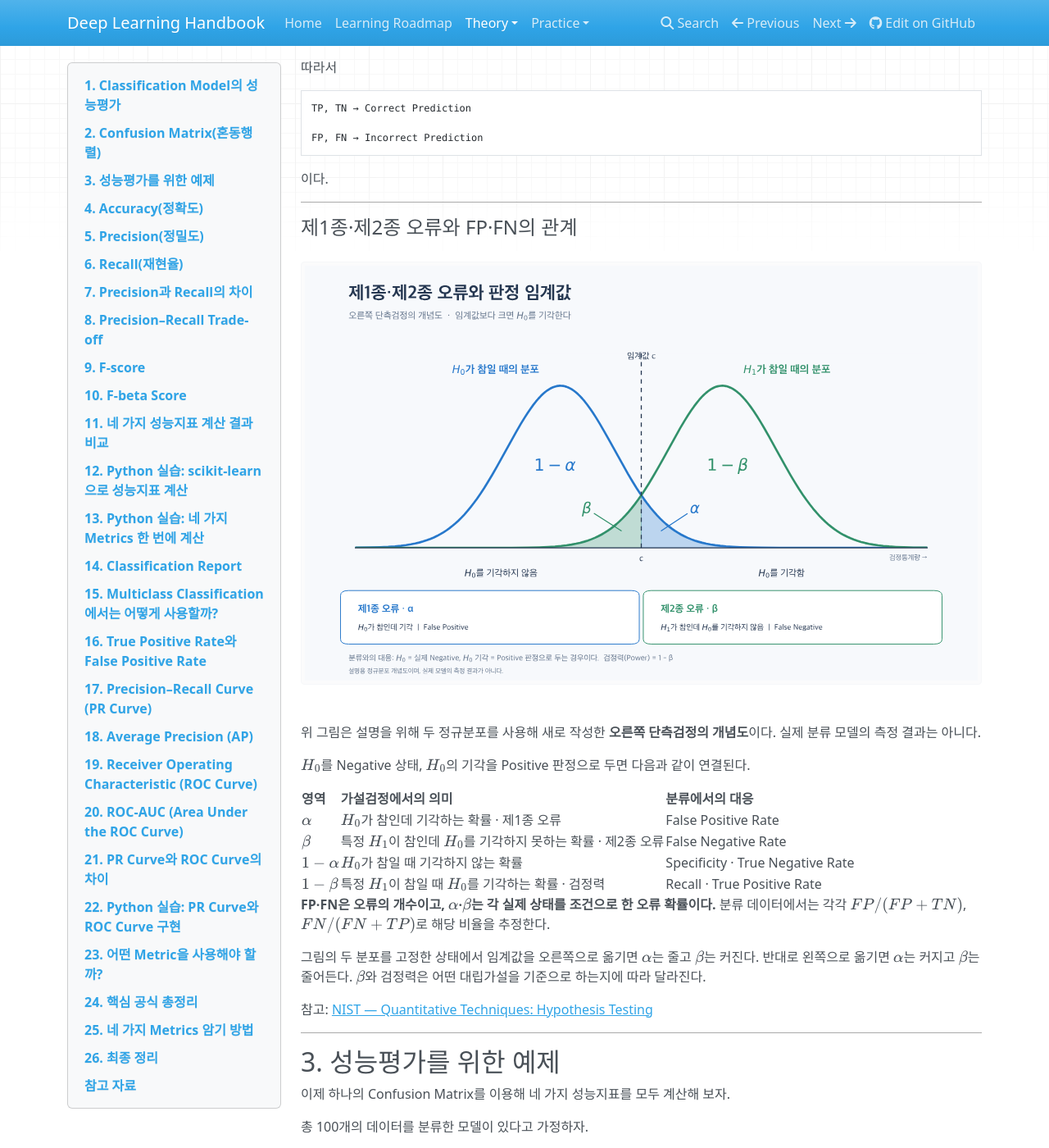
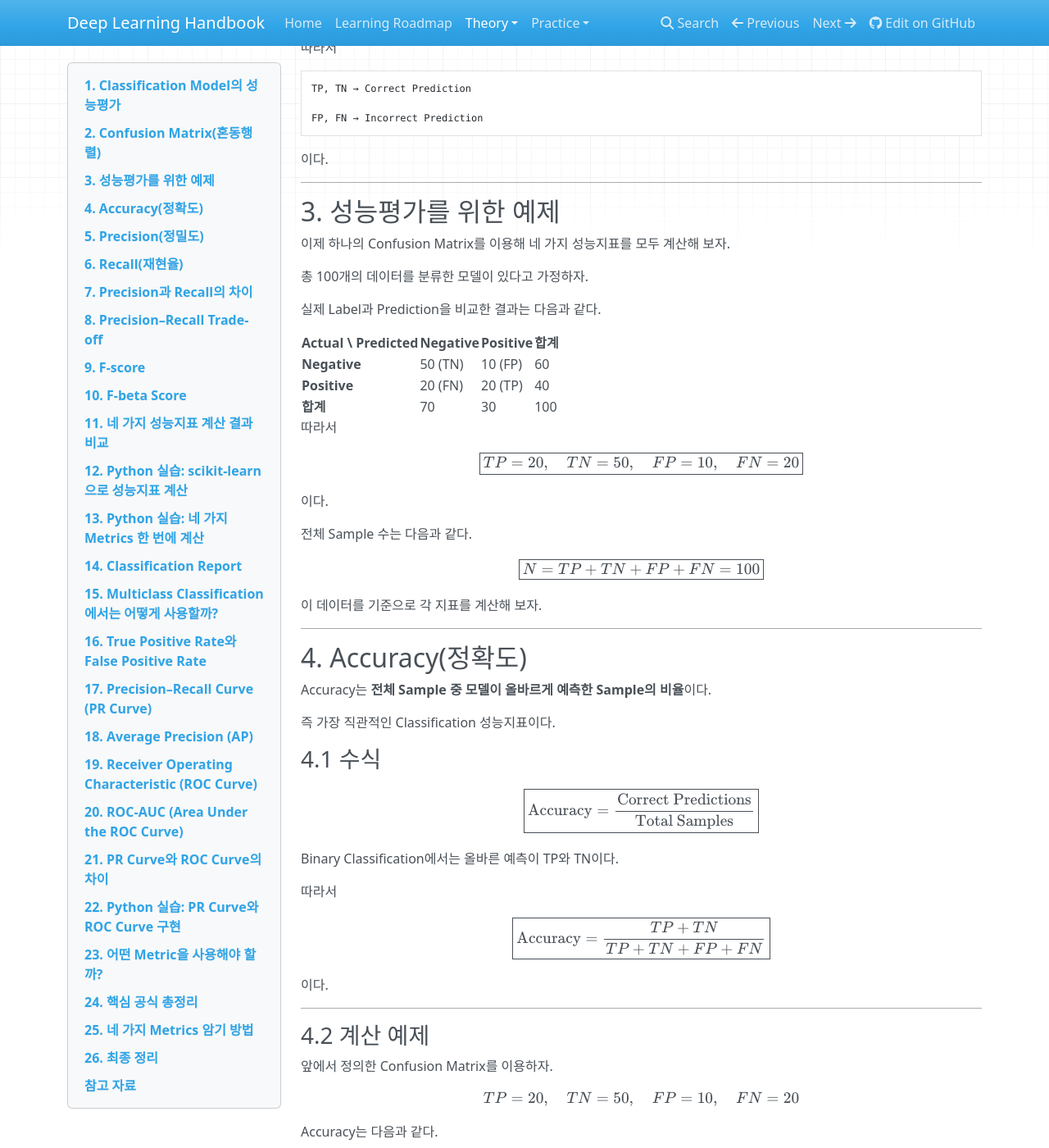
Before and after one commit to minwoo02/deep-learning-handbook, an MkDocs documentation site: the page built from docs/theory/evaluation/classification-metrics.md, in a window 1280 px wide and 1400 px high, scrolled down 5878 px. Shown: the whole window at 82% size. Built offline with MkDocs 1.6.1, drawn with Linux system fonts in a browser that asks for light colours; nearby versions of some CDN libraries; some of the changed text lies outside the part shown.

Commit message:
Revert "Illustrate type I and type II errors in confusion matrix summary"
This reverts commit a6a76173bd2c26f270f9d46827c1902a11992a0a.

````diff
--- a/VALIDATION.json
+++ b/VALIDATION.json
@@ -4,7 +4,7 @@
   "math_expressions": 2935,
   "image_references": 15,
   "local_markdown_links": "PASS",
-  "built_local_links_checked": 7588,
+  "built_local_links_checked": 7587,
   "built_local_links": "PASS",
   "zensical_build": "PASS: 0.0.74, clean build, no issues",
   "site_url": "https://minwoo02.github.io/deep-learning-handbook/",
--- a/docs/theory/evaluation/classification-metrics.md
+++ b/docs/theory/evaluation/classification-metrics.md
@@ -211,29 +211,6 @@ FP, FN → Incorrect Prediction
 ```
 
 이다.
-
----
-
-#### 제1종·제2종 오류와 FP·FN의 관계
-
-![제1종 오류와 제2종 오류의 확률분포 개념도. 임계값 c의 오른쪽에 있는 H0 분포의 꼬리 면적이 알파, 왼쪽에 있는 H1 분포의 꼬리 면적이 베타이다.](../../assets/images/type-i-type-ii-errors.svg)
-
-위 그림은 설명을 위해 두 정규분포를 사용해 새로 작성한 **오른쪽 단측검정의 개념도**이다. 실제 분류 모델의 측정 결과는 아니다.
-
-\(H_0\)를 Negative 상태, \(H_0\)의 기각을 Positive 판정으로 두면 다음과 같이 연결된다.
-
-| 영역 | 가설검정에서의 의미 | 분류에서의 대응 |
-| --- | --- | --- |
-| \(\alpha\) | \(H_0\)가 참인데 기각하는 확률 · 제1종 오류 | False Positive Rate |
-| \(\beta\) | 특정 \(H_1\)이 참인데 \(H_0\)를 기각하지 못하는 확률 · 제2종 오류 | False Negative Rate |
-| \(1-\alpha\) | \(H_0\)가 참일 때 기각하지 않는 확률 | Specificity · True Negative Rate |
-| \(1-\beta\) | 특정 \(H_1\)이 참일 때 \(H_0\)를 기각하는 확률 · 검정력 | Recall · True Positive Rate |
-
-**FP·FN은 오류의 개수이고, \(\alpha\)·\(\beta\)는 각 실제 상태를 조건으로 한 오류 확률이다.** 분류 데이터에서는 각각 \(FP/(FP+TN)\), \(FN/(FN+TP)\)로 해당 비율을 추정한다.
-
-그림의 두 분포를 고정한 상태에서 임계값을 오른쪽으로 옮기면 \(\alpha\)는 줄고 \(\beta\)는 커진다. 반대로 왼쪽으로 옮기면 \(\alpha\)는 커지고 \(\beta\)는 줄어든다. \(\beta\)와 검정력은 어떤 대립가설을 기준으로 하는지에 따라 달라진다.
-
-참고: [NIST — Quantitative Techniques: Hypothesis Testing](https://itl.nist.gov/div898/handbook/eda/section3/eda35.htm)
 
 ---
 
````
Also changed, not shown: docs/assets/images/type-i-type-ii-errors.svg (deleted).
